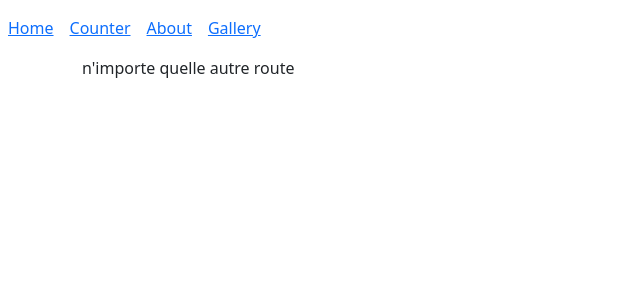
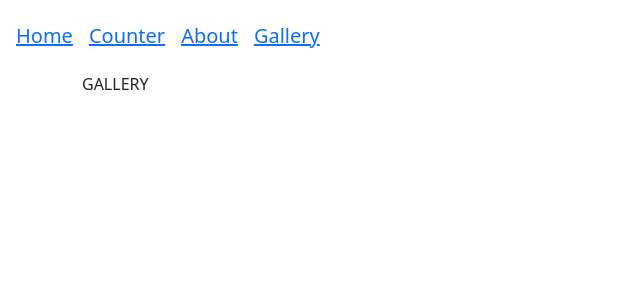
Before and after one commit to khrisys/react_pixabay, a React (Create React App) app: page /gallery in a window 1280 px wide. Shown: the top 300 px of the page, without its empty margins (0-640 px from the left). Built offline with nearby package versions, Linux system fonts and the light colour scheme.

Commit message:
Gestion du routing de tous les composants, sauf pour home car il n'existe pas
Gestion du passage des props et de l'affichage des const internes à chaque composant

Signed-off-by: Heremiti <heremiti@khris.fr>

```diff
--- a/src/App.js
+++ b/src/App.js
@@ -4,67 +4,59 @@ import 'bootstrap/dist/css/bootstrap.min.css';
 import {BrowserRouter, Link, Route, Switch} from "react-router-dom";
 import Counter from "./components/Counter";
 import About from "./components/About";
+import Gallery from "./components/Gallery";
 
 
 /**
- * COMPOSANT  STATELESS CAR C'EST UNE FONCTION qui retourne un rendu (le composant Stateful est un composant avec une classe)
+ * COMPOSANT STATELESS CAR C'EST UNE FONCTION qui retourne un rendu (le composant Stateful est un composant avec une classe)
  *
- * Pour disposer de la fonctionnalité, il faut lancer 'npm i --save react-router' (et 'npm i --save react-router-dom')
+ * MENU ET ROUTING
+ * Pour disposer de la fonctionnalité, il faut lancer 'npm i --save react-router' et 'npm i --save react-router-dom'
+ * Puis declarer les imports 'BrowserRouter, Link, Route, Switch' dans la page
  *
  * @returns {*}
  * @constructor
  */
 function App() {
 
-
 	/*	browserHistory.listen(location => {
 	 browserHistory.push('/super/url');
 	 });*/
-		const routs=[
-	 {path:'/home', element:<App/>},
-	 {path:'/counter', element:<Counter/>},
-	 {path:'/about', element:<About/>},
-	 {path:'/gallery', element:'gallery'}
-	 ];
 
 
-	/*	const routs = (
-	 <BrowserRouter>
-	 <div>
-	 <Route exact path="/"  element={App} />
-	 <Route path="/counter" element={Counter} />
-	 <Route path="/about" element={About} />
-	 </div>
-	 </BrowserRouter>
-	 );*/
+	/*Declaration d'une' constante pour les paths*/
+	const routs = [
+		{path: '/', element: 'todo'},
+		{path: '/counter', element: <Counter/>},
+		{path: '/about', element: <About/>},
+		{path: '/gallery', element: <Gallery/>}
+	];
 
 	return (
 
 		<BrowserRouter>
-
-			<nav className="navbar navbar-expand">
+			<nav className="navbar navbar-expand navbar-brand m-2">
 				<ul className="navbar-nav">
-					<li key={routs.id} className="nav-link"><Link to="/home">Home</Link></li>
+					<li key={routs.id} className="nav-link"><Link to="/">Home</Link></li>
 					<li key={routs.id} className="nav-link"><Link to="/counter">Counter</Link></li>
 					<li key={routs.id} className="nav-link"><Link to="/about">About</Link></li>
 					<li key={routs.id} className="nav-link"><Link to="/gallery">Gallery</Link></li>
 				</ul>
 			</nav>
-
+			{/*SWITCH fournit la route du composant*/}
 			<div className="container">
 				<Switch>
-					<Route path="/home"><App/></Route>
+					<Route exact path="/"></Route>
 					<Route path="/counter"><Counter/></Route>
 					<Route path="/about"><About/></Route>
-					<Route path="/:id"><p>n'importe quelle autre route</p></Route>
+					<Route path="/gallery"><Gallery/></Route>
+					{/*<Route path="/:id"><p>n'importe quelle autre route</p></Route>*/}
 				</Switch>
 			</div>
 		</BrowserRouter>
 
 		/*	{		<div>
 		 <About inputMessage="Bimbo le bozo" />
-
-
 		 PROPS : transmettre des proprietes au composant Counter
 		 <div className="mt-3 m-5">
 		 <Counter title="Arc en ciel" value={51} photo="images/aec.jpg" desc="aec"/>
@@ -73,24 +65,6 @@ function App() {
 		 </div>
 		 </div>
 		 }*/
-
-
-		/*		<div className="App">
-		 <header className="App-header">
-		 <img src={logo} className="App-logo" alt="logo"/>
-		 <p>
-		 Edit <code>src/App.js</code> and save to reload.
-		 </p>
-		 <a
-		 className="App-link"
-		 href="https://reactjs.org"
-		 target="_blank"
-		 rel="noopener noreferrer"
-		 >
-		 Learn React
-		 </a>
-		 </header>
-		 </div>*/
 	)
 		;
 }
--- a/src/components/Counter.js
+++ b/src/components/Counter.js
@@ -10,7 +10,9 @@ import React, {Component} from 'react';
  */
 class Counter extends Component {
 
-	photo= "images/aec.jpg";
+	photo = "images/aec.jpg";
+	title = "titre par défaut dans la page";
+	desc = "photo manquante";
 
 	/**
 	 * Constructeur permet de definir les var stateful. Ce sont les memes variables que les props, mais elles sont stateful
@@ -73,17 +75,18 @@ class Counter extends Component {
 
 
 				{/*Afficher le titre avec les PROPRIETES*/}
-				<div className="card-header"><strong>{this.props.title} : {this.state.counter}</strong></div>
+				<div className="card-header"><strong>{this.props.title ? this.props.title : this.title} : {this.state.counter}</strong></div>
 				<div>
 					<button onClick={() => this.incremen('+')} className="btn btn-info m-1">+</button>
 					<button onClick={() => this.incremen('-')} className="btn btn-info right">-</button>
 				</div>
+				{/*AFFICHAGE D'UNE LISTE*/}
 				{/*A l'interieur de la fonction map, appeler une lambda (avec valeur et index)
 				 Definir un index dans la function map et s'en servir de "key" afin de bien specifier chaque element de, la liste*/}
 				<div className="card-body">
 					{this.state.list.map((v, index) =>
-						<span className="fw-bold">{index}
-							<img className="m-1" key={v.id} width={100} src={photo} alt={desc}/>
+						<span key={index} className="fw-bold">{index}
+							<img className="m-1"  width={100} src={photo ? this.props.photo : this.photo} alt={desc ? this.props.desc : this.desc}/>
 						</span>
 					)}
 				</div>
--- /dev/null
+++ b/src/components/Gallery.js
@@ -0,0 +1,13 @@
+import React, {Component} from 'react';
+
+class Gallery extends Component {
+	render() {
+		return (
+			<div>
+<p>GALLERY</p>
+			</div>
+		);
+	}
+}
+
+export default Gallery;
```
